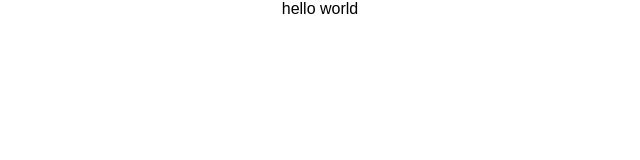
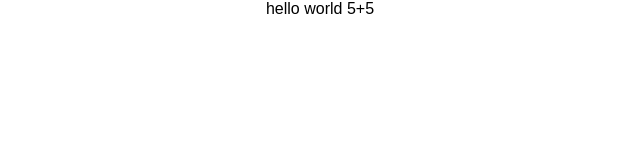
Before and after one commit to Ritcabuchi/3SA03, a React (Create React App) app: page / in a window 1280 px wide. Shown: the top 160 px of the page, without its empty margins (320-960 px from the left). Built offline with nearby package versions, Linux system fonts and the light colour scheme.

Commit message:
add Charator

```diff
--- a/src/App.js
+++ b/src/App.js
@@ -1,12 +1,13 @@
 import React, { Component } from 'react';
 import logo from './logo.svg';
+import CharacterCard from './CharacterCard';
 import './App.css';
 
 class App extends Component {
   render() {
     return (
       <div className="App">
-        hello world
+        hello world 5+5
       </div>
     );
   }
```
Also changed, not shown: src/CharacterCard.js (added).
